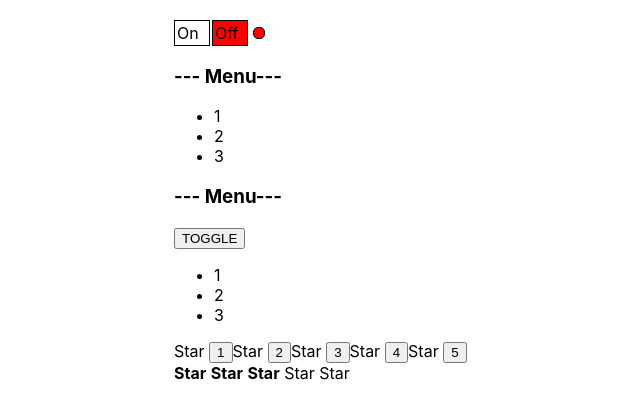
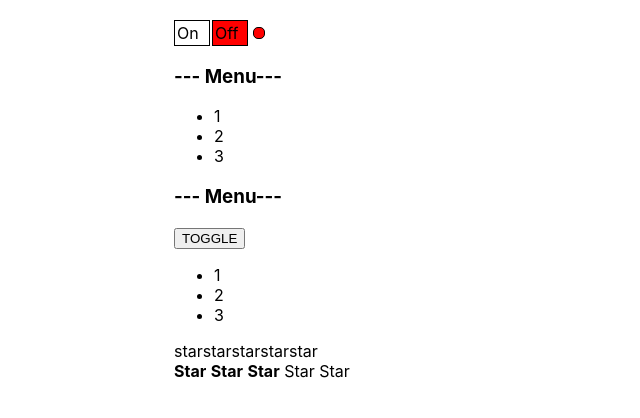
Before and after one commit to prohoryakovlev/myApp_new, a React (Create React App) app: page / in a window 1280 px wide. Shown: the top 418 px of the page, without its empty margins (166-806 px from the left). Built offline with nearby package versions, Linux system fonts and the light colour scheme.

Commit message:
callbacks 1

```diff
--- a/src/components/UncontrolledRating/UncontrolledRating.tsx
+++ b/src/components/UncontrolledRating/UncontrolledRating.tsx
@@ -1,9 +1,7 @@
 import React, {useState} from "react";
 
 
-type RatingProps = {
-
-}
+type RatingProps = {}
 
 
 export function UncontrolledRating(props: RatingProps) {
@@ -13,11 +11,11 @@ export function UncontrolledRating(props: RatingProps) {
 
     return (
         <div>
-            <Star selected={value > 0}/><button onClick={()=>{setValue(1)}}>1</button>
-            <Star selected={value > 1}/><button onClick={()=>{setValue(2)}}>2</button>
-            <Star selected={value > 2}/><button onClick={()=>{setValue(3)}}>3</button>
-            <Star selected={value > 3}/><button onClick={()=>{setValue(4)}}>4</button>
-            <Star selected={value > 4}/><button onClick={()=>{setValue(5)}}>5</button>
+            <Star selected={value > 0}/>
+            <Star selected={value > 1}/>
+            <Star selected={value > 2}/>
+            <Star selected={value > 3}/>
+            <Star selected={value > 4}/>
         </div>
     )
 
@@ -29,10 +27,11 @@ export function UncontrolledRating(props: RatingProps) {
     function Star(props: StarPropsType) {
         console.log("Star render")
 
-        if (props.selected === true) {
-            return <span><b>Star</b> </span>
-        } else {
-            return <span>Star </span>
-        }
+
+        return <span>
+            {props.selected ? <b>star</b> : "star"}
+        </span>
+
+
     }
 }
```
